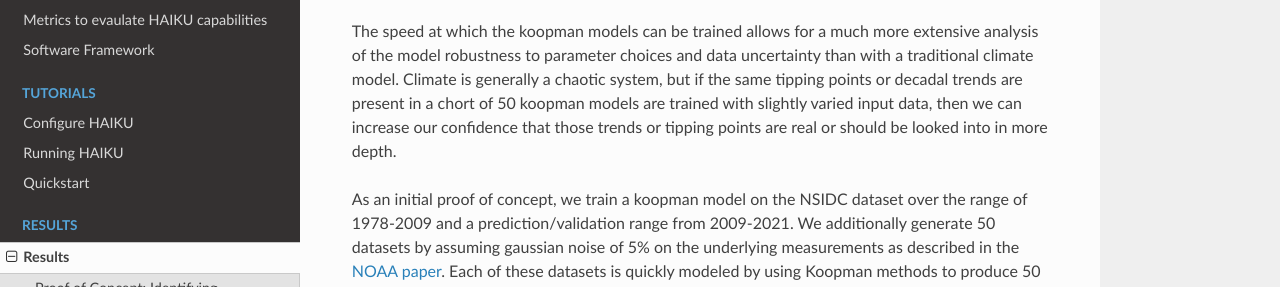
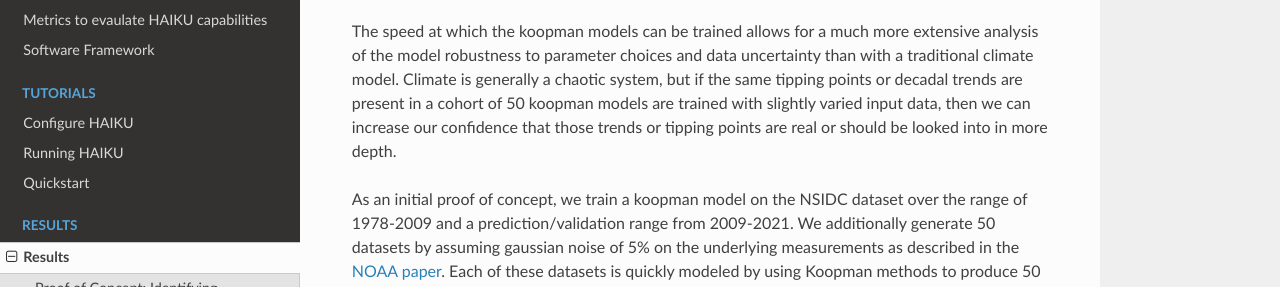
Before and after one commit to BAE-Systems-HAIKU/HAIKU, an MkDocs documentation site: the page built from docs/Results/initial_motivation_results.md, in a window 1280 px wide and 900 px high, scrolled down 5995 px. Shown: the part 236-523 px from the top of the window. Built offline with MkDocs 1.6.1, drawn with Linux system fonts in a browser that asks for light colours; nearby versions of some CDN libraries.

Commit message:
updated documentation

```diff
--- a/docs/Results/initial_motivation_results.md
+++ b/docs/Results/initial_motivation_results.md
@@ -75,9 +75,9 @@
 &nbsp;
 
 ## Proof of concept robustness metric
-The speed at which the koopman models can be trained allows for a much more extensive analysis of the model robustness to parameter choices and data uncertainty than with a traditional climate model. Climate is generally a chaotic system, but if the same tipping points or decadal trends are present in a chort of 50 koopman models are trained with slightly varied input data, then we can increase our confidence that those trends or tipping points are real or should be looked into in more depth.
+The speed at which the koopman models can be trained allows for a much more extensive analysis of the model robustness to parameter choices and data uncertainty than with a traditional climate model. Climate is generally a chaotic system, but if the same tipping points or decadal trends are present in a cohort of 50 koopman models are trained with slightly varied input data, then we can increase our confidence that those trends or tipping points are real or should be looked into in more depth.
 
-As an initial proof of concept, we train a koopman model on the NSIDC dataset over the range of 1978-2009 and a prediction/validation range from 2009-2021. We additionally generate 50 datasets by assuming gaussian noise of 5% on the underlying measurements as described in the [NOAA paper](TODO). Each of these datasets is quickly modeled by using Koopman methods to produce 50 models. We then generate a distribution of predictions using all 50 koopman models to understand how much of an impact the specific values of the measurements in the NSIDC data had as compared to a possible alternative set assuming the 5% relative variance in observation described by NOAA.
+As an initial proof of concept, we train a koopman model on the NSIDC dataset over the range of 1978-2009 and a prediction/validation range from 2009-2021. We additionally generate 50 datasets by assuming gaussian noise of 5% on the underlying measurements as described in the [NOAA paper](https://nsidc.org/sites/default/files/cdrp-atbd-final_7.pdf). Each of these datasets is quickly modeled by using Koopman methods to produce 50 models. We then generate a distribution of predictions using all 50 koopman models to understand how much of an impact the specific values of the measurements in the NSIDC data had as compared to a possible alternative set assuming the 5% relative variance in observation described by NOAA.
 
 The two questions of interest are:
    - do we see the flattening of September sea ice extent across all model predictions?
@@ -91,7 +91,7 @@
 </figure>
 &nbsp;
 
-We plan to extend this analysis to other forms of uncertainty or parameter choice as described in the [robustness section](/metrics/#robustness-of-haiku-models). And it can be used to estimate the [value of new data](/analyses/#value-of-new-data-estimator-vonde), although the infrastructure for that is not yet built out.
+We plan to extend this analysis to other forms of uncertainty or parameter choice as described in the [robustness section](../../metrics/#robustness-of-haiku-models). And it can be used to estimate the [value of new data](../../analyses/#value-of-new-data-estimator-vonde), although the infrastructure for that is not yet built out.
 
 ## Sub-region analysis to improve stability
 We can improve the overall robustness with respect to spatially distributed noise by leveraging sub-region analysis. When we investigated the Barents Sea subregion, the Koopman methods reveal an exponentially decaying Koopman mode as seen in Figure 10. The data from the entire hemisphere is subject to more noise than a small subregion, and can cause the model to pick up extraneous dynamics. We enhance the predictions from our global model by updating with information from local models, such as the model trained on the Barents Sea subregion. By feeding the known dynamics back into the global FKPM, we can average nearby Koopman modes to produce global support for the locally learned dynamics.
@@ -103,7 +103,7 @@
 &nbsp;
 
 ## Initial HKCM results
-In the proposed HKCM architecture, the CESM1 is augmented with a Koopman model to improve predictive ability. This approach is described in more detail in the [Hybrid Koopman-Climate Model](/koopman/#hybrid-ai-koopman-climate-model-hkcm) section.
+In the proposed HKCM architecture, the CESM1 is augmented with a Koopman model to improve predictive ability. This approach is described in more detail in the [Hybrid Koopman-Climate Model](../../koopman/#hybrid-ai-koopman-climate-model-hkcm) section.
 
 The coupled Koopman model was trained on the error between the CESM1 simulation and NSIDC observational data. The results from this model are shown in Figure 10, specifically the error that arises in the mean and annual variations.
 
```
Also changed, not shown: docs/Tutorials/configure_haiku.md (+2 -2 lines), docs/Tutorials/quickstart.md (+3 -3 lines), docs/Tutorials/running_the_code.md (+15 -15 lines), docs/data_models.md (+1 -1 lines), docs/software_framework.md (+1 -1 lines), docs/figs/results/exponential_mode_cdr_seaice_conc_monthly.png, docs/figs/results/hybrid_difference_modes.jpg.
